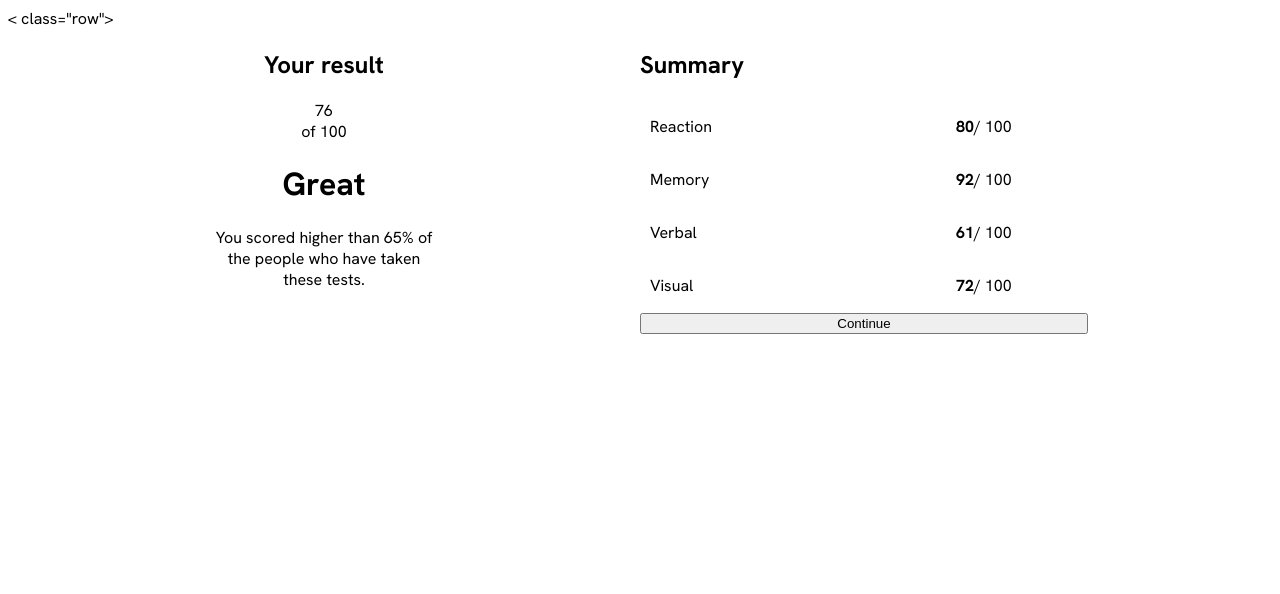
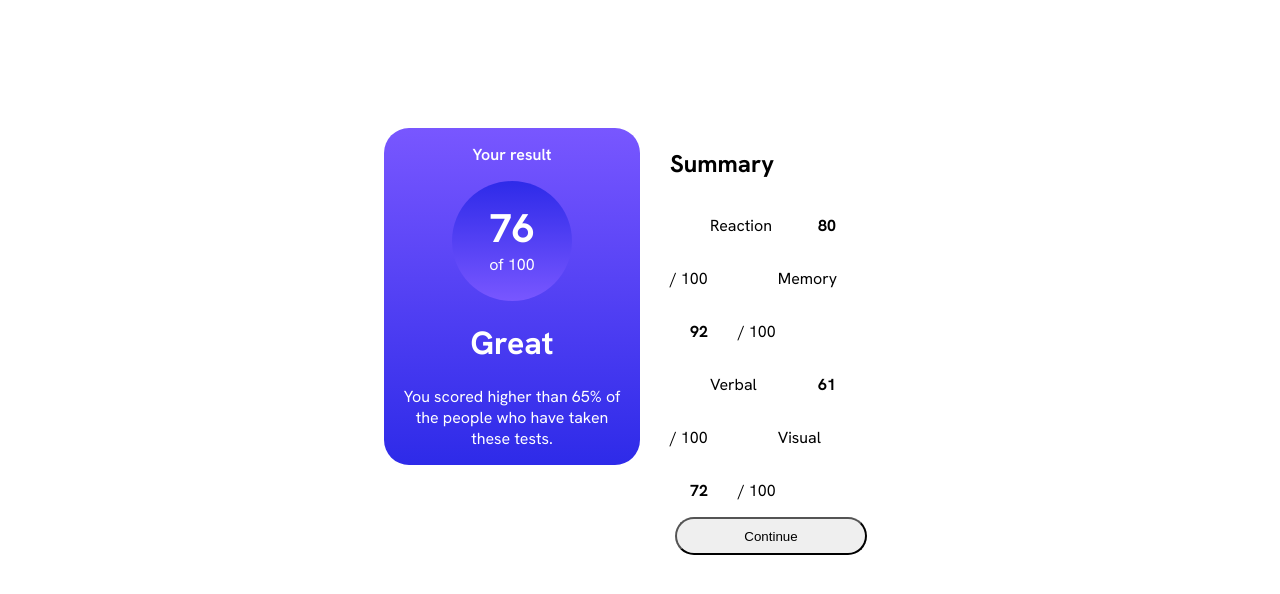
Before and after one commit to pxxro/Results-summary-component, a plain HTML site: page index.html in a window 1280 px wide. Drawn offline with Linux system fonts and the light colour scheme.

Commit message:
Add colors and adjusts the left-card borders

```diff
--- a/index.html
+++ b/index.html
@@ -8,10 +8,10 @@
     <link rel="stylesheet" href="style.css">
 </head>
 <body>
-    < class="row">
+    <div class="row">
         <div class="card">
             <div class="leftcard">
-            <h2 class="result">Your result</h2>
+            <p class="result">Your result</p>
             <div class="score">
                 <div class="bignum">76</div>
                 <div class="smallnum">of 100</div>
@@ -27,16 +27,27 @@
             <h2 class="summary">Summary</h2>
             <div class="scores">
                 <div class="reaction">
-                        <p class="category">Reaction</p> <p class="bold">80</p> <p class="lighter">/ 100</p>
+                        <p class="category">Reaction</p>
+                        <div class="rightscores">
+                            <p class="bold">80</p> <p class="lighter">/ 100</p>
+                        </div>
                 </div>
                 <div class="memory">
-                        <p class="category">Memory</p><p class="bold">92</p> <p class="lighter">/ 100</p>
+                        <p class="category">Memory</p>
+                        <div class="rightscores">
+                            <p class="bold">92</p> <p class="lighter">/ 100</p>
                 </div>
                 <div class="verbal">
-                        <p class="category">Verbal</p><p class="bold">61</p> <p class="lighter">/ 100</p>
+                        <p class="category">Verbal</p>
+                        <div class="rightscores">
+                            <p class="bold">61</p> <p class="lighter">/ 100</p>
+                        </div>
                 </div>
                 <div class="visual">
-                        <p class="category">Visual</p><p class="bold">72</p> <p class="lighter">/ 100</p>
+                        <p class="category">Visual</p>
+                        <div class="rightscores">
+                            <p class="bold">72</p> <p class="lighter">/ 100</p>
+                        </div>
                 </div>
                 <button class="continue">Continue</button>
             </div>
--- a/style.css
+++ b/style.css
@@ -13,6 +13,7 @@
 body {
     background-color: white;
     font-family: Hanken Grotesk;
+    margin: 10vw 30vw;
 }
 /*Cards division*/
 .leftcard, .rightcard {
@@ -20,32 +21,66 @@ body {
     width: 50%;
 }
 
-/*Left card align*/
+/*Left card adjustments*/
 .leftcard {
     text-align: center;
+    background-image: linear-gradient(to top,hsl(241, 81%, 54%), hsl(252, 100%, 67%));
+    border-radius: 25px;
+    color: white;
 }
 
+.result {
+    font-weight: 600;
+}
+
+/*Big score circle*/
+.score {
+    background-image: linear-gradient(to bottom,hsl(241, 81%, 54%), hsl(252, 100%, 67%));
+    border-radius: 50%;
+    width: 120px;
+    height: 120px;
+    padding-top: 21px;
+    display: block;
+    margin-left: auto;
+    margin-right: auto;
+}
+
+.bignum {
+    font-size: 40px;
+    font-weight: bold;
+}
 
 /*Right card adjustments*/
 .lighter {
     float: left;
+    padding-left: 30px;
 }
 
 .bold {
     float: left;
     font-weight: bold;
+    padding-left: 50px;
+}
+
+.summary {
+    padding-left: 30px;
 }
 
 /*Scores division*/
 .category {
     float: left;
     width: 50%;
-    padding-left: 10px;
+    padding-left: 70px;
 }
 
 /*Button adjustment*/
 .continue {
     text-decoration: none;
-    width: 35vw;
+    width: 15vw;
+    height: 3vw;
     text-align: center;
+    border-radius: 50px;
+    display: block;
+    margin-left: 35px;
+    margin-right: auto;
 }
```
